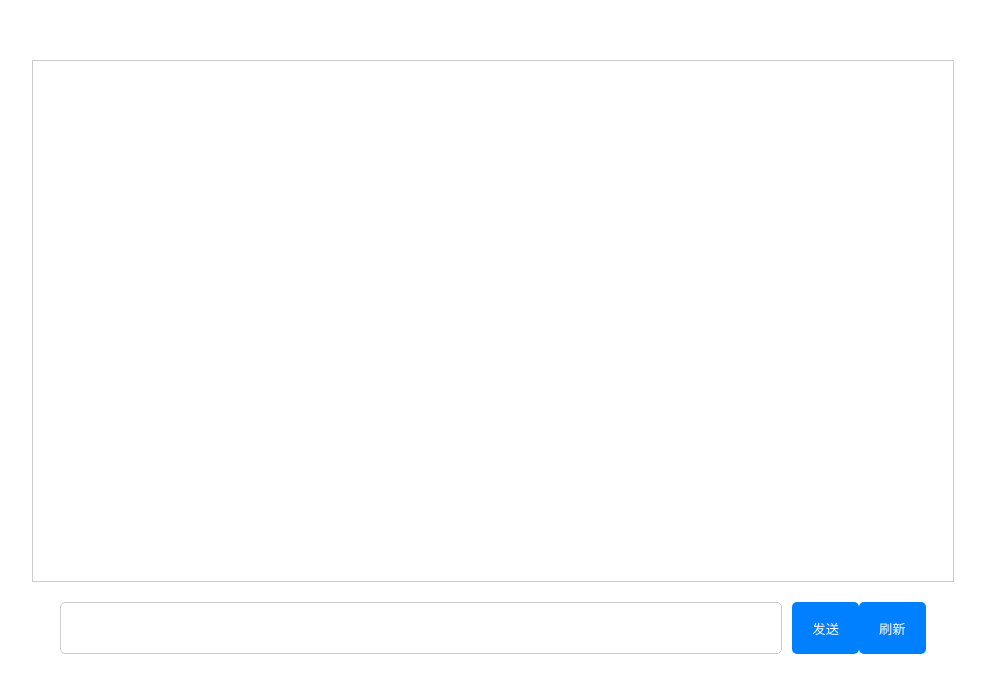
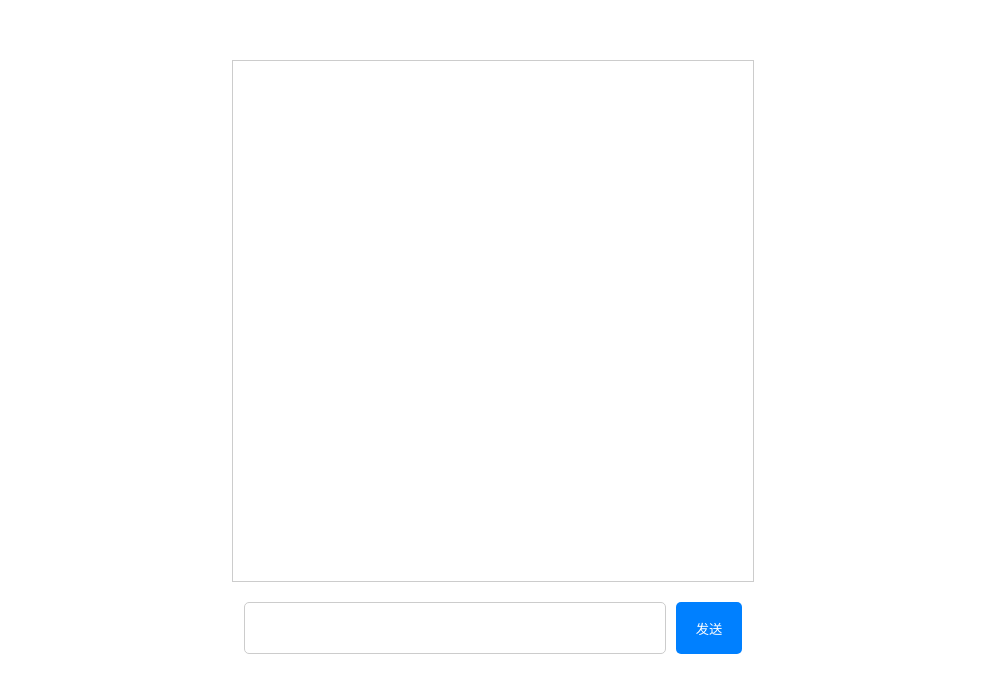
Before and after one commit to yate-ge/testchatgpt-frontend, a Vue app: page / in a window 1280 px wide. Shown: the top 692 px of the page, without its empty margins (147-1132 px from the left). Built offline with nearby package versions, Linux system fonts and the light colour scheme.

Commit message:
添加了 对 describe 内容的显示

```diff
--- a/src/App.vue
+++ b/src/App.vue
@@ -10,7 +10,6 @@
     <div class="input-container">
       <textarea ref="textarea" v-model="userInput" @keyup.enter="sendMessage" />
       <button @click="sendMessage">发送</button>
-      <button @click="refreshTargetPage">刷新</button>
     </div>
   </div>
 </template>
@@ -214,9 +213,17 @@ export default {
 
       try {
         const rawdata = this.historyMsg[this.historyMsg.length - 1].content;
+        console.log('rawdata', rawdata);
         // 将rawdata中<flow>标记的内容提取出来
         const flowdata = rawdata.match(/<flow>([\s\S]*?)<\/flow>/)[1];
         console.log('flowdata', flowdata);
+
+        // 处理<describ>中的内容
+        const describdata = rawdata.match(/<describ>([\s\S]*?)<\/describ>/)[1];
+        console.log('describdata', describdata);
+        const serverMsg = this.messages[this.messages.length - 1];
+        serverMsg.content = "生成完成，我将按照一下内容进行部署：\n" + describdata;
+
 
         const headers = {
           "Content-Type": "application/json",
@@ -313,7 +320,7 @@ export default {
 }
 
 .chat-container {
-  width: 900px;
+  width: 500px;
   height: 90%;
   min-height: 500px;
   border: 1px solid #ccc;
@@ -364,7 +371,7 @@ export default {
 }
 
 input[type="text"] {
-  width: 700px;
+  width: 400px;
   padding: 10px;
   border: 1px solid #ccc;
   border-radius: 5px;
@@ -373,7 +380,7 @@ input[type="text"] {
 }
 
 textarea {
-  width: 700px;
+  width: 400px;
   padding: 10px;
   border: 1px solid #ccc;
   border-radius: 5px;
```
Also changed, not shown: public/assets/prompts.txt.
